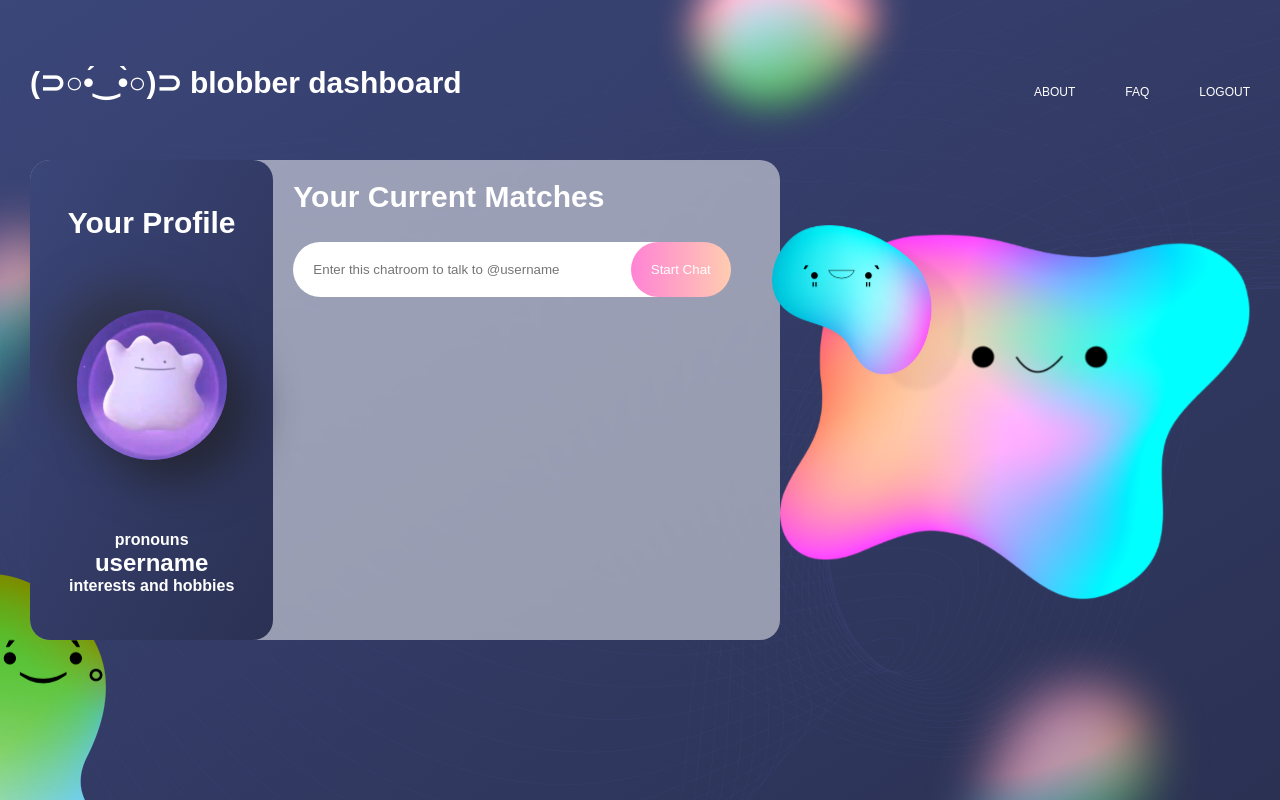
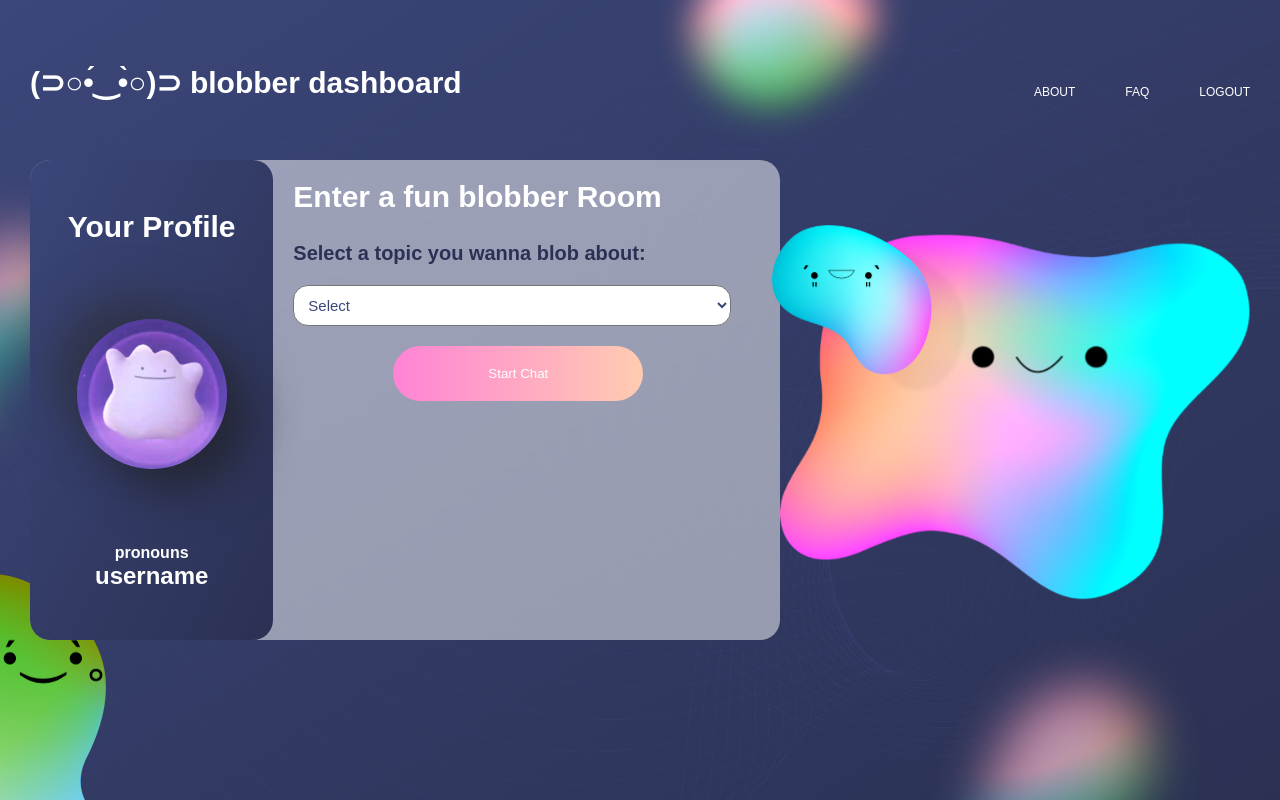
Before and after one commit to Reemeela2121/mlhfinalproject, a Flask app: page /dashboard in a window 1280 px wide. Run offline with Flask 2, Linux system fonts and the light colour scheme; some libraries are stand-ins or nearby versions.

Commit message:
change dashboard and register

```diff
--- a/app/templates/dashboard.html
+++ b/app/templates/dashboard.html
@@ -50,7 +50,6 @@
                             <div class="about">
                                 <h style="color:white; font-weight: 700;"> pronouns </h>
                                 <h1 style="color:white; font-weight: 700;">username</h1>
-                                <p style="color:white; font-weight: 700;"> interests and hobbies </p>
                             </div>
 
                         </div>
@@ -60,15 +59,30 @@
 
                             <div class="status" style="width: 90%">
                                 <form class="form-signin" action="{{url_for('chat')}}" method="POST">
-                                    <h1 class="title" style="font-size: 30px;">Your Current Matches</h1><br>
+                                    <h1 class="title" style="font-size: 30px;">Enter a fun blobber Room</h1><br>
                                     <div class="search">
-                                        <input type="text" id="room" name="room" class="search-bar"
-                                            placeholder="Enter this chatroom to talk to @username" required>
-                                        <button class="search-btn" value="submit"
-                                            style="background-image: linear-gradient(to right, #ff83d5, #ffccb0); color: #fff;
-                                    cursor: pointer; width: 10rem; height: 5.5rem; border-radius: 5rem; border: none; margin-left: -10rem;">Start
-                                            Chat</button>
-                                </form>
+                                        <form action="POST">
+                                            <label for="hobbies">
+                                                <p class="paragraph" style="margin-bottom:1rem; font-weight: bold; font-size: 2rem; color: #2b3153;"> Select a topic you wanna blob about: </p>
+                                            </label>
+                                            <select name="hobbies" id="hobbies" class="custom-select" required>
+                                                <option value="" disabled selected hidden>Select</option>
+                                                <option value="Arts">Arts & Crafts, Fine Arts</option>
+                                                <option value="Anime">Anime</option>
+                                                <option value="Astrology">Astrology/Zodiac</option>
+                                                <option value="Books">Books</option>
+                                                <option value="Fandoms">Fandoms</option>
+                                                <option value="Games">Games/Gaming</option>
+                                                <option value="Jokes">Knock-Knock Jokes</option>
+                                                <option value="Movies">Movies</option>
+                                                <option value="Music">Music</option>
+                                                <option value="Sports">Sports</option>
+                                                <option value="Tech">Tech</option>
+                                            </select>
+                                            <br>
+
+                                <input type="submit" class="search-btn" style="margin-left: 100px; margin-top:1rem; margin-bottom: 1rem; width: 25rem;" value="Start Chat">
+                        </form>
 
                             </div>
                         </div>
--- a/app/templates/register.html
+++ b/app/templates/register.html
@@ -57,6 +57,9 @@
                             <input type="text" name="username" class="search-bar" style="margin-bottom: 2.5rem;"
                                 placeholder="username" required>
                             <br>
+                            <input type="text" name="pronouns" class="search-bar" style="margin-bottom: 2.5rem;"
+                                placeholder="pronouns" required>
+                            <br>
                             <input type="password" name="password" class="search-bar" placeholder="password"
                                 style="margin-bottom: 2.5rem;" required>
                             <br>
```
